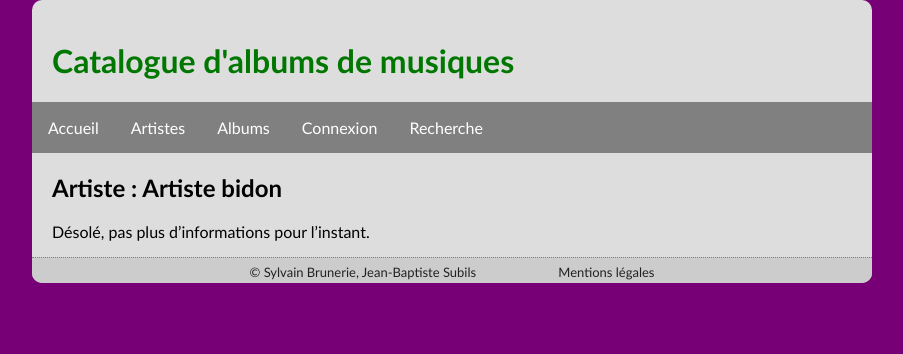
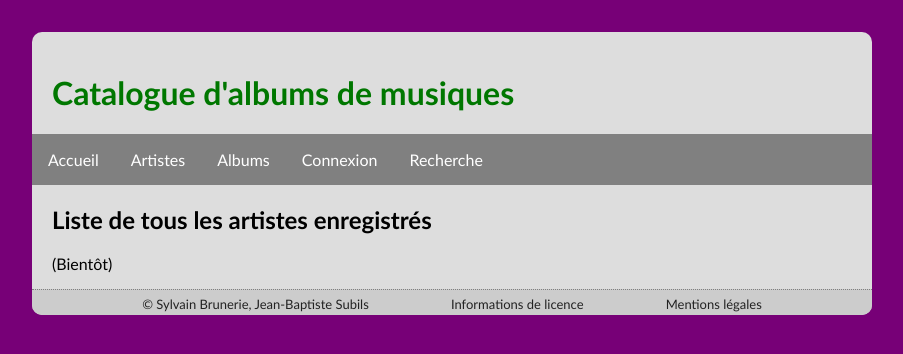
Before and after one commit to jailby/projetwebcours, a PHP site: page /index.php?p=artiste&idArtiste=0 in a window 1280 px wide. Shown: the top 354 px of the page, without its empty margins (188-1091 px from the left). Run offline with PHP 8.4, Linux system fonts and the light colour scheme; data that the repository does not hold is empty.

Commit message:
Modif artiste.php (tous si pas id)

```diff
--- a/album.php
+++ b/album.php
@@ -10,13 +10,14 @@ function echoAlbum()
 
 		echo '
 				<h2 id="nomAlbum">Album : '.$nomAlbum.'</h2>
-				<p>Désolé, pas plus d’informations pour l’instant.</p>';
+				<p>Désolé, pas plus d’informations pour l’instant.</p>
+			</div>';
 	}
 	else
 	{
 		// Liste de tous les albums
 		echo '
-				<h2 id="nomAlbum">Liste de tous les albums enregistrés</h1>
+				<h2 id="nomAlbum">Liste de tous les albums enregistrés</h2>
 				<p>(Bientôt)</p>';
 	}
 	echo '
--- a/artiste.php
+++ b/artiste.php
@@ -2,13 +2,26 @@
 function echoArtiste()
 {
 	echo '
-			<div id="contenu" class="cArtiste">
-				';
-	$nomArtiste = "Artiste bidon";
+			<div id="contenu" class="cArtiste">';
 
-	echo '
+	if(isset($_GET["idArtiste"]) and is_numeric($_GET["idArtiste"]) and $_GET["idArtiste"] > 0)
+	{
+		$nomArtiste = "Artiste bidon";
+
+		echo '
 				<h2 id="nomArtiste">Artiste : '.$nomArtiste.'</h2>
 				<p>Désolé, pas plus d’informations pour l’instant.</p>
 			</div>';
+	}
+	else
+	{
+		// Liste de tous les artistes
+		echo '
+				<h2>Liste de tous les artistes enregistrés</h2>
+				<p>(Bientôt)</p>';
+	}
+	echo '
+			</div>
+			';
 }
 ?>
--- a/index.php
+++ b/index.php
@@ -8,7 +8,7 @@ include("recherche.php");
 
 $utilisateurDB = "jbsubils";
 $utilisateurDB = "sbrunerie";
-$racine = "http://localhost/~sbrunerie/ArchiWeb/Projet/";
+$racine = "http://localhost/~sbrunerie/ArchiWeb/projetwebcours/index.php";
 /*
 $c = mysql_connect("venus",$utilisateurDB,$utilisateurDB) or die("Erreur connect");
 mysql_select_db($utilisateurDB,$c) or die ("Erreur select_db");
@@ -46,8 +46,10 @@ function echoAll()
 		<div id="main">
 			<div id="entete">
 				<div id="logo">
-					<h1> Catalogue d\'albums de musiques </h1>
-					<a href="$racine"><!--<img src="img/logo.jpg" alt="Logo avec lien sur page d’accueil" />--></a>
+					<a href="'.$racine.'">
+						<h1> Catalogue d\'albums de musiques </h1>
+						<!--<img src="img/logo.jpg" alt="Logo avec lien sur page d’accueil" />-->
+					</a>
 				</div>
 				<div id="divMenu">
 					<ul id="menu">
@@ -94,6 +96,7 @@ function echoAll()
 	echo '
 			<div id="footer">
 				<span>© Sylvain Brunerie, Jean-Baptiste Subils</span>
+				<a href="?p=licence">Informations de licence</a>
 				<a href="?p=mentions">Mentions légales</a>
 			</div>
 		</div>
--- a/style.css
+++ b/style.css
@@ -24,7 +24,7 @@ a:hover
 {
 	background: #DDD;
 	width: 800px;
-	margin: auto;
+	margin: 2em auto;
 	padding: 20px;
 	padding-bottom: 0;
 	border-radius: 10px;
@@ -58,6 +58,8 @@ a:hover
 	color: white;
 	display: block;
 	-moz-transition-duration: 0.2s;
+	-webkit-transition-duration: 0.2s;
+	transition-duration: 0.2s;
 }
 
 #menu li a:hover
```
